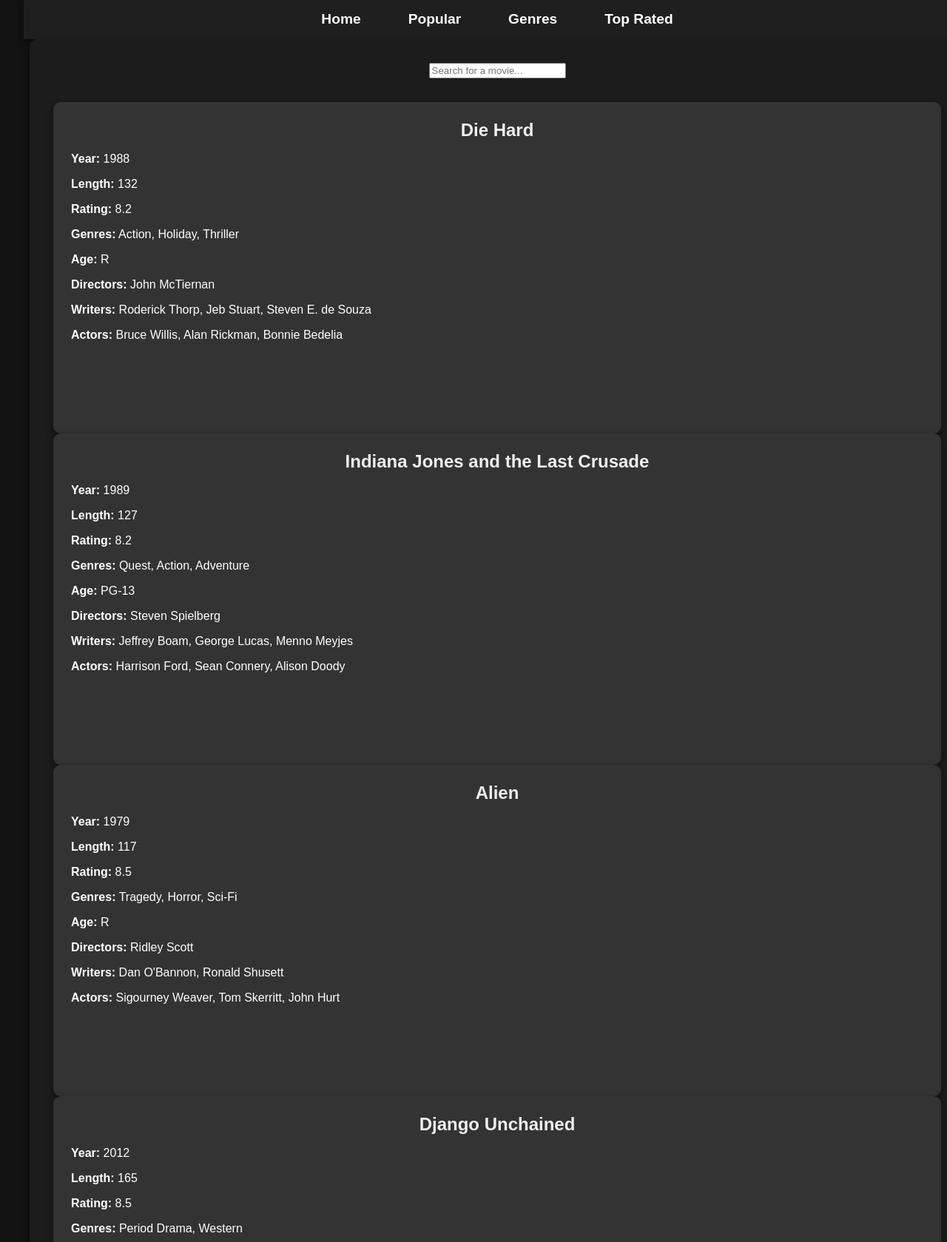
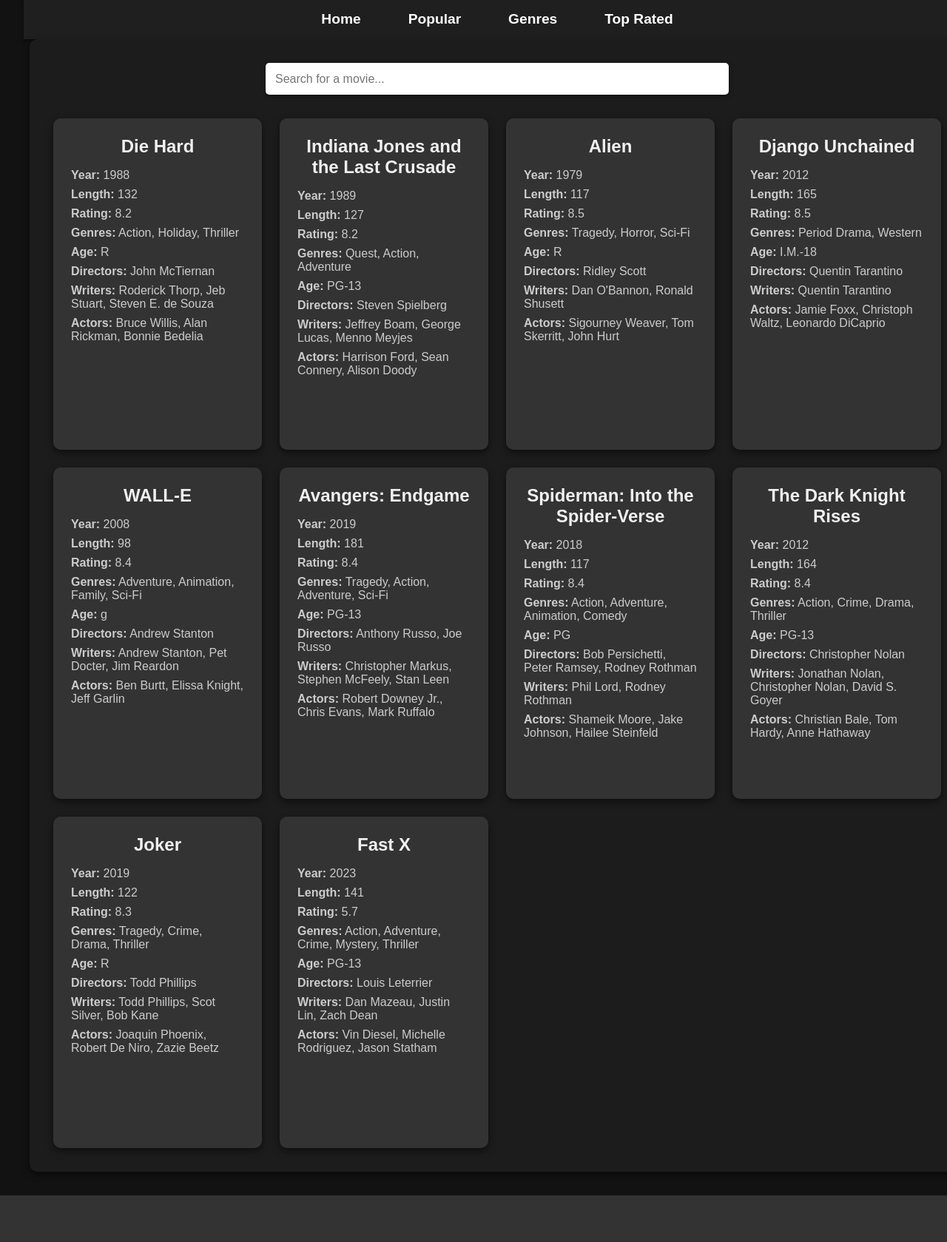
Before and after one commit to Shaddyprogramming/MovieHit, a Django app: page / in a window 1280 px wide; the page is wider, and only the part inside the window is pictured. Shown: the part 241-1920 px from the top of that part at 74% size. After the commit the page ends 1857 px from the top of that part, so only its background shows below. Run offline with Django 3.2, Linux system fonts and the light colour scheme.

Commit message:
Full version 4.2

```diff
--- a/MovieHit/static/css/content.css
+++ b/MovieHit/static/css/content.css
@@ -45,7 +45,6 @@ header {
     text-align: center;
 }
 
-<<<<<<< HEAD
 .search-bar input {
     width: 80%;
     max-width: 600px;
@@ -71,38 +70,11 @@ header {
 .search-bar button:hover {
     background-color: #666;
 }
-=======
-    .search-bar input {
-        width: 80%;
-        max-width: 600px;
-        padding: 0.8rem;
-        font-size: 1rem;
-        border: none;
-        border-radius: 5px;
-        box-shadow: 0 2px 5px rgba(0, 0, 0, 0.5);
-    }
-
-    .search-bar button {
-        margin-left: 1rem;
-        padding: 0.8rem 1.5rem;
-        font-size: 1rem;
-        border: none;
-        border-radius: 5px;
-        background-color: #444;
-        color: #fff;
-        cursor: pointer;
-        transition: background-color 0.3s ease;
-    }
-
-        .search-bar button:hover {
-            background-color: #666;
-        }
->>>>>>> d1dcff4e319674bef1655a378b145952dd2278cd
 
 .movie-grid {
     display: grid;
-    grid-template-columns: repeat(4, 1fr);
-    gap: 1.5rem;
+    grid-template-columns: repeat(4, 1fr); /* 4 cards per row */
+    gap: 1.5rem; /* Space between cards */
     width: 100%;
     max-width: 1200px;
     text-align: justify;
@@ -113,12 +85,11 @@ header {
     padding: 1.5rem;
     border-radius: 10px;
     box-shadow: 0 4px 10px rgba(0, 0, 0, 0.5);
-    text-align: justify;
+    text-align: left;
     transition: transform 0.3s ease, box-shadow 0.3s ease;
-    height: 400px;
+    height: 400px; /* Fixed height for each card */
 }
 
-<<<<<<< HEAD
 .movie-card:hover {
     transform: translateY(-10px);
     box-shadow: 0 8px 20px rgba(0, 0, 0, 0.7);
@@ -130,23 +101,10 @@ header {
     color: #f0f0f0;
     text-align: center;
 }
-=======
-    .movie-card:hover {
-        transform: translateY(-10px);
-        box-shadow: 0 8px 20px rgba(0, 0, 0, 0.7);
-    }
 
-    .movie-card h3 {
-        margin: 0 0 1rem;
-        font-size: 1.5rem;
-        color: #f0f0f0;
-        text-align: justify;
-    }
-
-    .movie-card h3 {
-        margin: 0 0 1rem;
-        font-size: 1.5rem;
-        color: #f0f0f0;
-        text-align: center !important;
-    }
->>>>>>> d1dcff4e319674bef1655a378b145952dd2278cd
+.movie-card p {
+    margin: 0.5rem 0;
+    font-size: 1rem;
+    color: #ccc;
+    text-align: left;
+}
```
Also changed, not shown: 1 other file.
